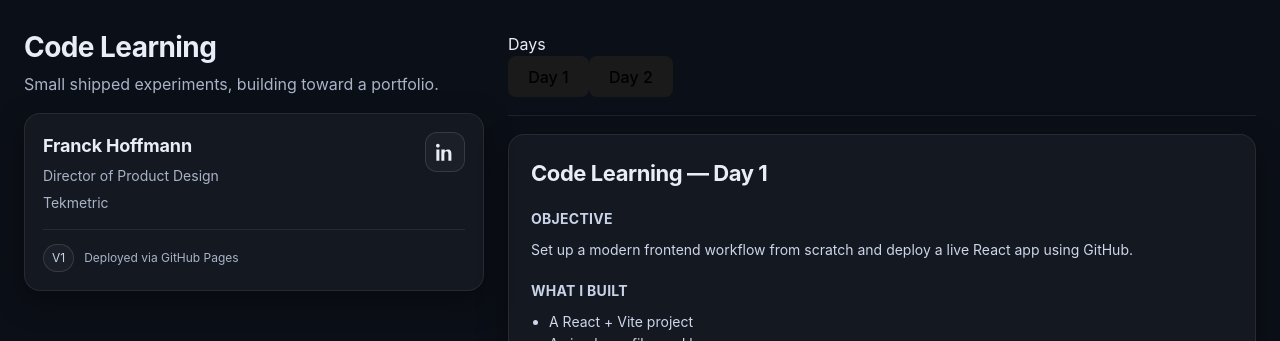
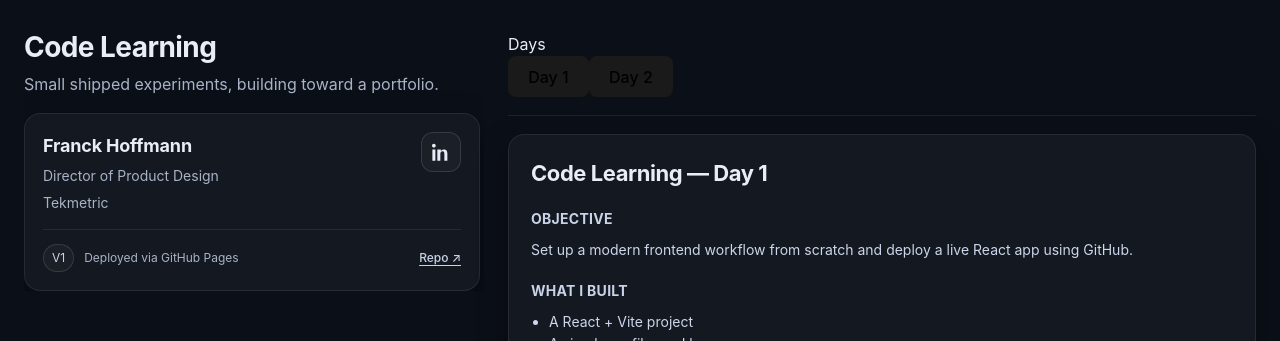
Before and after one commit to franckhoffmann/code-learning, a React (Vite) app: page / in a window 1280 px wide. Shown: the top 341 px of the page. Built offline with nearby package versions, Linux system fonts and the light colour scheme.

Commit message:
Added a link in the card to the repo

```diff
--- a/src/components/LeftPanel.jsx
+++ b/src/components/LeftPanel.jsx
@@ -4,7 +4,7 @@ import { LinkedInIcon } from "./icons/LinkedInIcon";
 
 export function LeftPanel() {
   return (
-    <aside style={styles.left}>
+    <aside className="leftPanel" style={styles.left}>
       <header style={styles.header}>
         <h1 style={styles.h1}>Code Learning</h1>
         <p style={styles.subhead}>Small shipped experiments, building toward a portfolio.</p>
@@ -34,6 +34,14 @@ export function LeftPanel() {
           <footer style={styles.footer}>
             <span style={styles.badge}>V1</span>
             <span style={styles.footerText}>Deployed via GitHub Pages</span>
+              <a
+    href="https://github.com/franckhoffmann/code-learning"
+    target="_blank"
+    rel="noopener noreferrer"
+    style={styles.repoLink}
+  >
+    Repo ↗
+  </a>
           </footer>
         </article>
       </section>
--- a/src/styles/appStyles.js
+++ b/src/styles/appStyles.js
@@ -219,4 +219,12 @@ export const styles = {
     background: "rgba(255,255,255,0.08)",
     width: "100%",
   },
+  repoLink: {
+  marginLeft: "auto",
+  fontSize: 12,
+  color: "#c9d3e8",
+  textDecoration: "underline",
+  textUnderlineOffset: 3,
+},
+
 };
```
